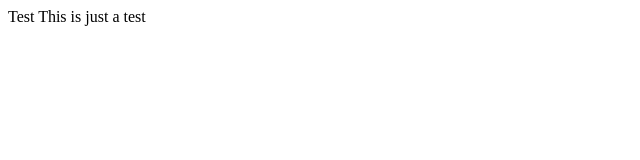
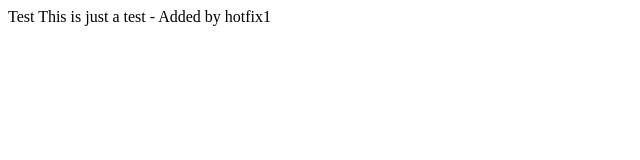
Before and after one commit to bbibler/simplefoo, a plain HTML site: page index.html in a window 1280 px wide. Shown: the whole page, without its empty margins (0-640 px from the left). Drawn offline with Linux system fonts and the light colour scheme.

Commit message:
made a hotfix

```diff
--- a/index.html
+++ b/index.html
@@ -1,4 +1,8 @@
 <html>
 <head>Test</head>
-<body>This is just a test</body>
+<body>This is just a test
+- Added by hotfix1
+
+</body>
+
 </html>
```
